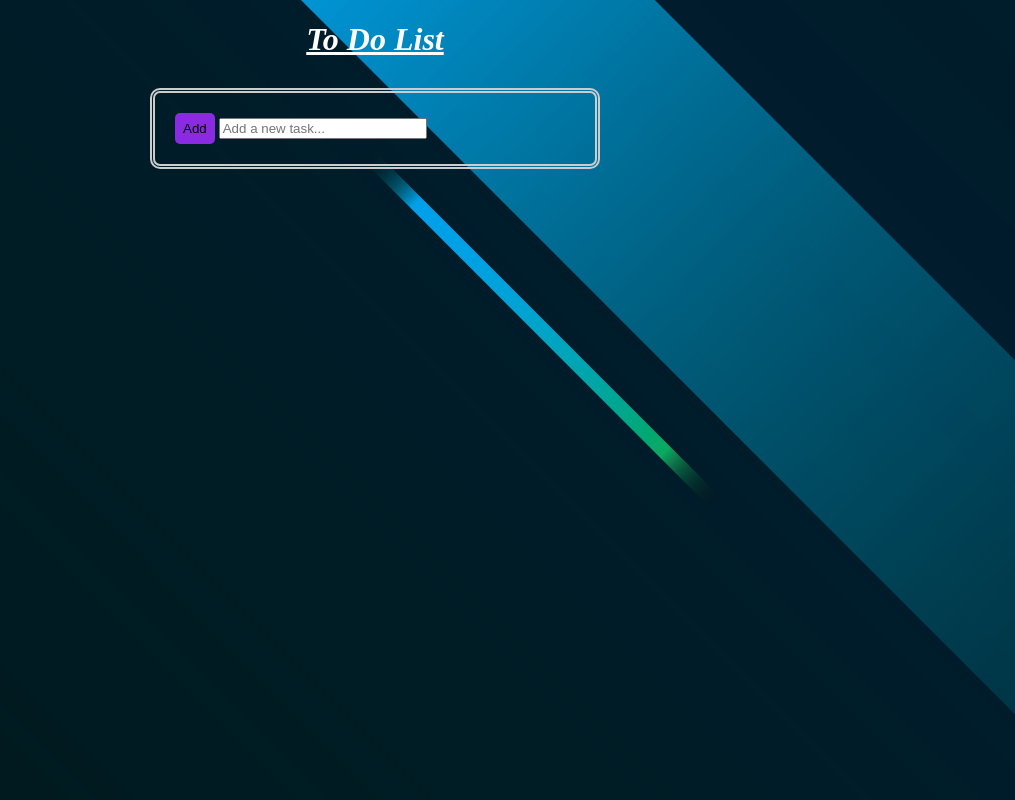
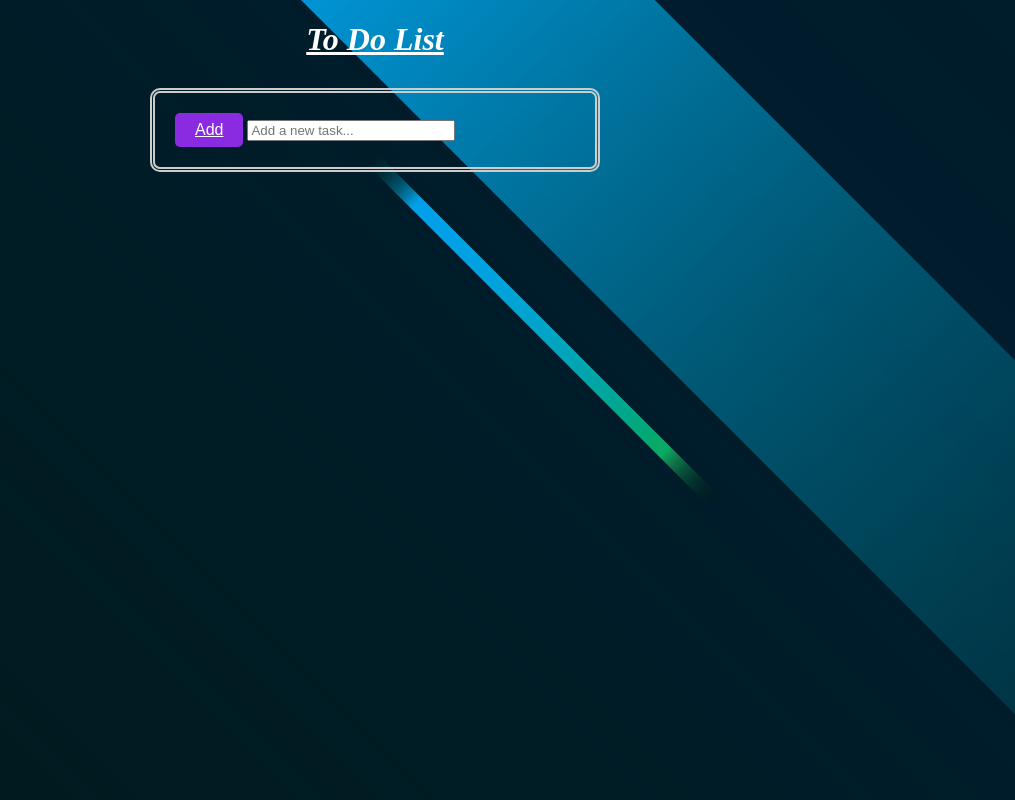
Before and after one commit to jgibb062/HTML-JS-ToDo, a plain HTML site: page index.html in a window 1280 px wide. Shown: the whole page, without its empty margins (265-1280 px from the left). Drawn offline with Linux system fonts and the light colour scheme.

Commit message:
added some css animation to the buttons

```diff
--- a/index.js
+++ b/index.js
@@ -4,6 +4,7 @@ const todoList = document.querySelector('.todo-list')
 
 //Create a new to-do item
 function createTodoItem (text) {
+    //Create the necessary Element
     let todoItem = document.createElement('div');
     todoItem.classList.add('todo-item');
 
--- a/style.css
+++ b/style.css
@@ -45,8 +45,16 @@ h1 {
     border: none;
 }
 button {
+    color: white;
     background-color: blueviolet;
     border: none;
     border-radius: 5px;
-    padding: 2%;
+    padding: 2% 5%;
+    text-decoration: underline;
+    font-size: 16px;
+    transition-duration: 0.4s;
 }
+button:hover {
+    background-color: white;
+    color: black;
+}
```
Also changed, not shown: index.html (+0 -9 lines).
